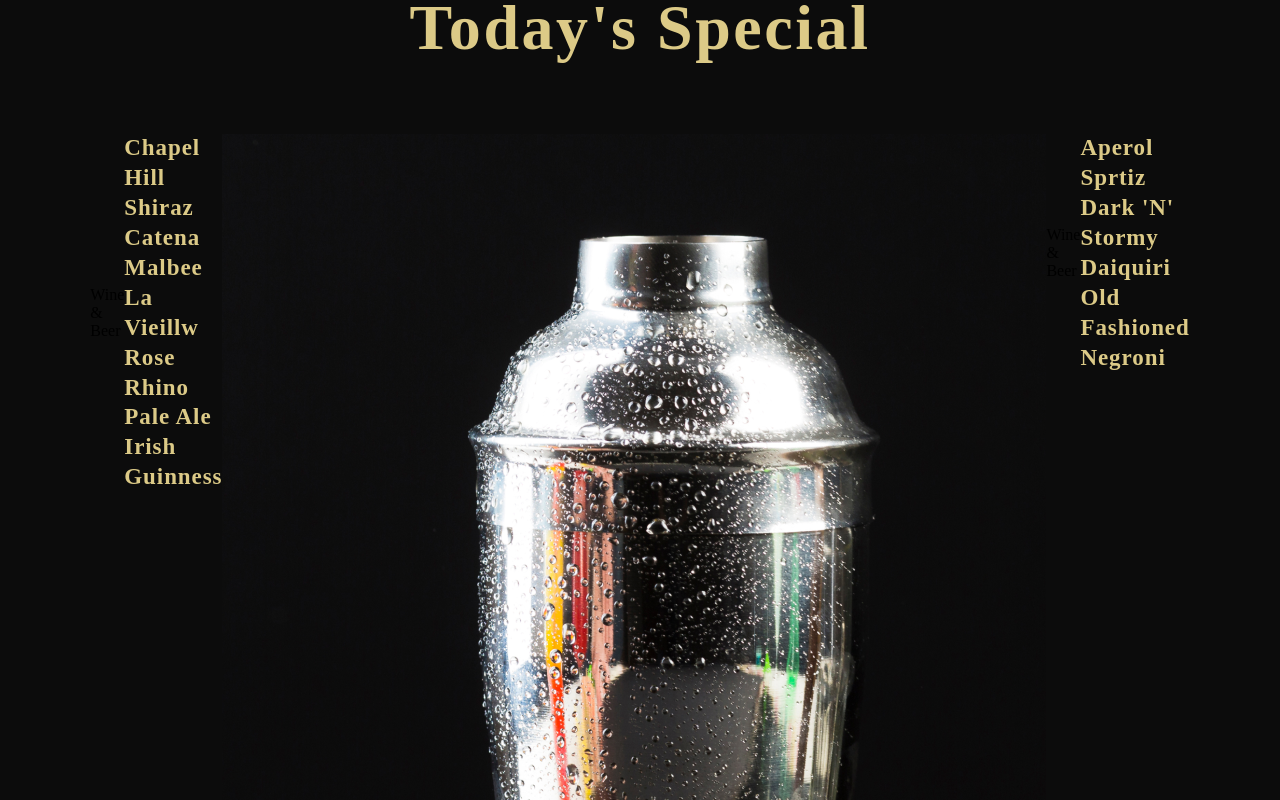
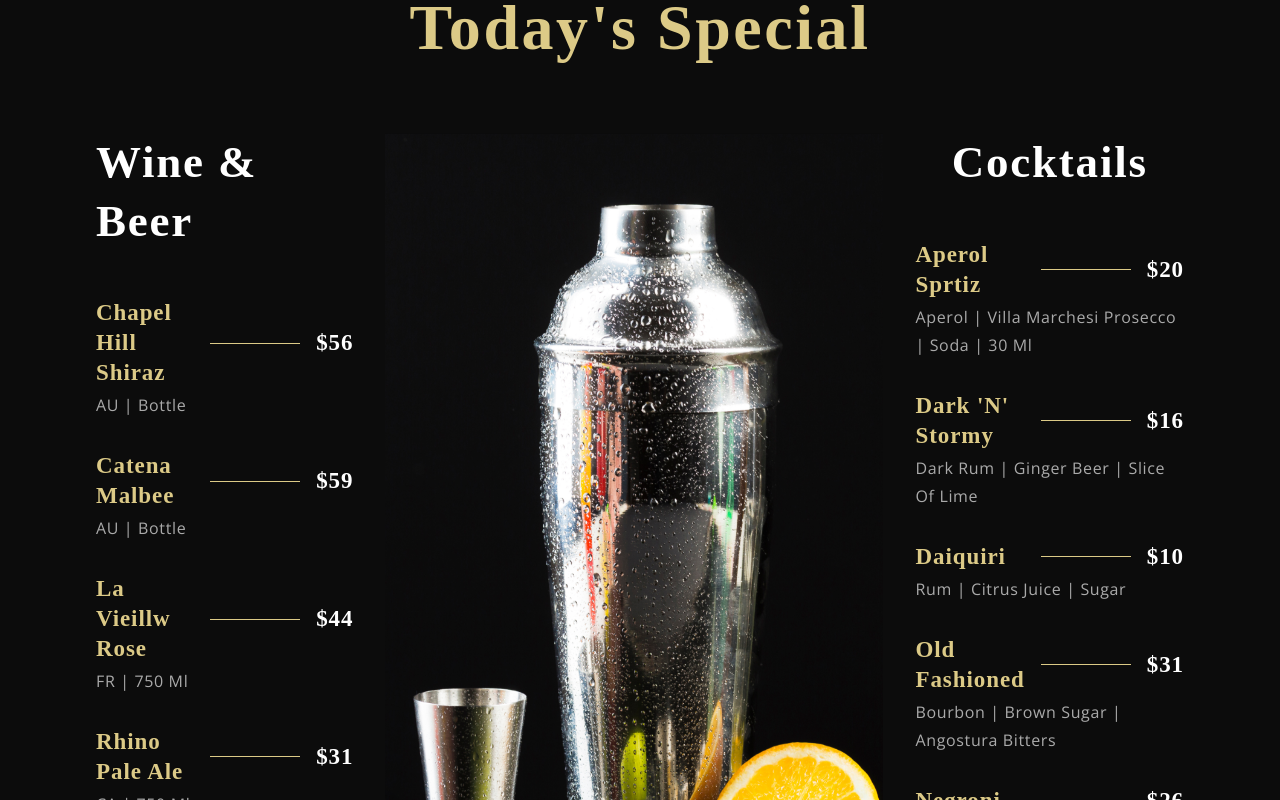
Before and after one commit to i-am-rita/fine-dining, a React (Create React App) app: page / in a window 1280 px wide. Shown: the part 2340-3140 px from the top of the page. Built offline with nearby package versions, Linux system fonts and the light colour scheme; a web font is replaced by a local one.

Commit message:
completed the menu section

```diff
--- a/src/components/Menuitem/MenuItem.css
+++ b/src/components/Menuitem/MenuItem.css
@@ -0,0 +1,35 @@
+.app__menuitem{
+    margin: 1rem 0;
+    width: 100%;
+    display: flex;
+    flex-direction: column;
+}
+
+
+.app__menuitem-head{
+    display: flex;
+    justify-content: space-between;
+    align-items: center;
+}
+
+.app__menuitem-sub{
+    width: 100%;
+    margin-top: 0.2rem;
+}
+
+.app__menuitem-name{
+    flex:1;
+}
+
+.app__menuitem-dash{
+    width: 90px;
+    height: 1px;
+    background: var(--color-golden);
+    margin: 0 1rem;
+}
+
+.app__menuitem-price{
+    /* display: flex; */
+    /* justify-content: flex-end; */
+    /* align-items: flex-end; */
+}
--- a/src/components/Menuitem/MenuItem.jsx
+++ b/src/components/Menuitem/MenuItem.jsx
@@ -6,8 +6,21 @@
   <div className="app__menuitem">
     <div className="app__menuitem-head">
       <div className="app__menuitem-name">
-        <p className="p__cormorant" style={{ color: "#DCCA87" }}>{title}</p>
+        <p className="p__cormorant" style={{ color: "#DCCA87" }}>
+          {title}
+        </p>
       </div>
+
+      <div className="app__menuitem-dash" />
+
+      <div className="app__menuitem-price">
+        <p className="p__cormorant">{price}</p>
+      </div>
+    </div>
+    <div className="app__menuitem-sub">
+      <p className="p__opensans" style={{ color: "#AAA" }}>
+        {tags}
+      </p>
     </div>
   </div>
 );
--- a/src/container/Menu/SpecialMenu.css
+++ b/src/container/Menu/SpecialMenu.css
@@ -1,17 +1,79 @@
-.app__specialMenu{
+.app__specialMenu {
   flex-direction: column;
   background: var(--color-black);
 }
 
-.app__specialMenu-title{
+.app__specialMenu-title {
   margin-bottom: 2rem;
   text-align: center;
 }
 
-.app__specialMenu-menu{
+.app__specialMenu-menu {
   width: 100%;
   margin: 2rem 0;
   display: flex;
   justify-content: center;
   align-items: flex-start;
 }
+
+.app__specialMenu-menu_heading {
+  font-family: var(--font-base);
+  font-weight: 600;
+  font-size: 45px;
+  line-height: 58.5px;
+  letter-spacing: 0.04em;
+  color: var(--color-white);
+}
+
+.app__specialMenu-menu_wine,
+.app__specialMenu-menu_cocktails {
+  flex: 1;
+  width: 100%;
+  flex-direction: column;
+}
+
+.app__specialMenu-menu_img {
+  width: 410px;
+  margin: 0 2rem;
+}
+
+.app__specialMenu-menu_img img {
+  width: 100%;
+  height: auto;
+}
+
+.app__specialMenu_menu_items {
+  display: flex;
+  flex-direction: column;
+  margin: 2rem 0;
+}
+
+@media screen and (max-width: 2000px) {
+  .app__specialMenu-menu_img {
+    width: 650px;
+  }
+
+  .app__specialMenu-menu_img img {
+    height: 920px;
+  }
+}
+@media screen and (max-width: 1150px) {
+  .app__specialMenu-menu {
+    flex-direction: column;
+    align-items: center;
+    width: 100%;
+  }
+
+  .app__specialMenu-menu_img {
+    margin: 3rem 0;
+  }
+}
+@media screen and (max-width: 650px) {
+  .app__specialMenu-menu_img {
+    width: 100%;
+  }
+  .app__specialMenu-menu_heading {
+    font-size: 35px;
+    line-height: 48.5px;
+  }
+}
--- a/src/container/Menu/SpecialMenu.jsx
+++ b/src/container/Menu/SpecialMenu.jsx
@@ -12,8 +12,8 @@
     </div>
 
     <div className="app__specialMenu-menu">
-      <div className="app__specialMenu-menu_wine flex__center ">
-        <p className="app__specialMenu_menu_heading">Wine & Beer</p>
+      <div className="app__specialMenu-menu_wine flex__center">
+        <p className="app__specialMenu-menu_heading">Wine & Beer</p>
         <div className="app__specialMenu_menu_items">
           {data.wines.map((wine, index) => (
             <MenuItem
@@ -30,8 +30,8 @@
         <img src={images.menu} alt="menu-img" />
       </div>
 
-      <div className="app__specialMenu-menu_cocktails flex__center ">
-        <p className="app__specialMenu_menu_heading">Wine & Beer</p>
+      <div className="app__specialMenu-menu_cocktails flex__center">
+        <p className="app__specialMenu-menu_heading">Cocktails</p>
         <div className="app__specialMenu_menu_items">
           {data.cocktails.map((cocktail, index) => (
             <MenuItem
```
Lines whose indentation alone changed are shown as unchanged.
